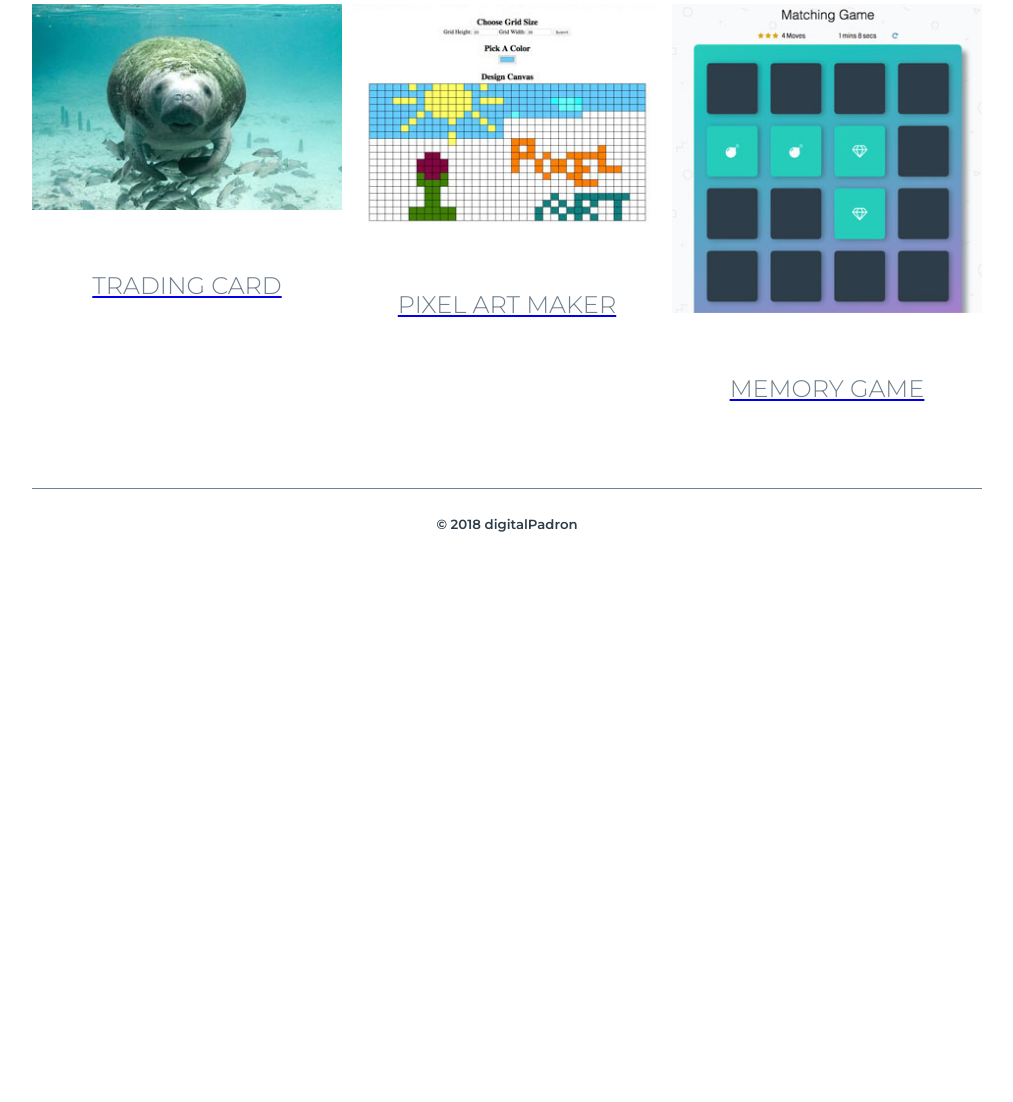
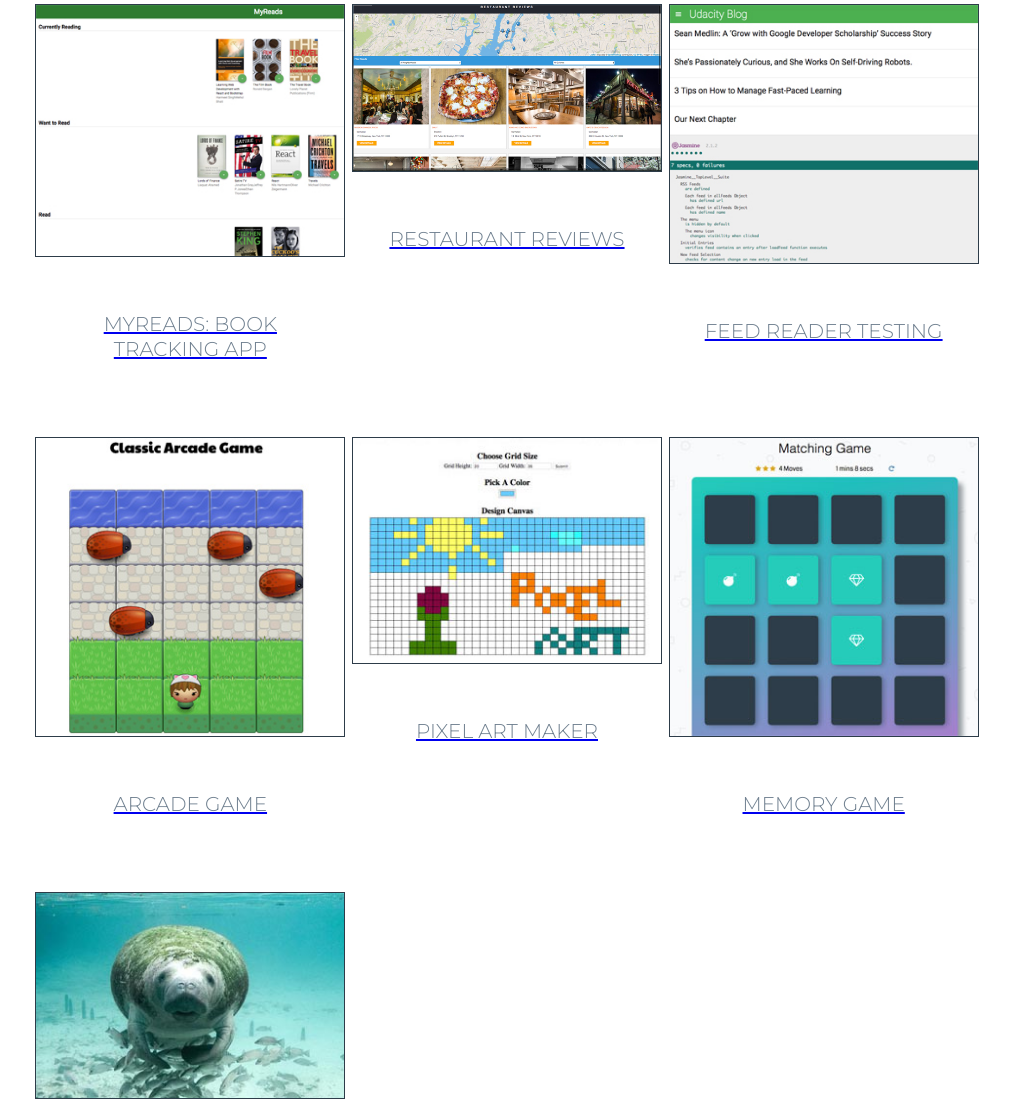
Before and after one commit to ypadron/ypadron.github.io, a plain HTML site: page index.html in a window 1280 px wide. Shown: the part 886-1988 px from the top of the page, without its empty margins (133-1146 px from the left). Before the commit the page ends 1446 px from the top, so only its background shows below. Drawn offline with Linux system fonts and the light colour scheme.

Commit message:
style: Update page layout

```diff
--- a/index.html
+++ b/index.html
@@ -15,7 +15,7 @@
         <img src="images/icon-udacity_72.jpg" class="logo" alt="Udacity Logo">
         <div id="header-title">
           <h1 class="title">Yasmeen Padron</h1>
-          <h3 class="sub-title">Front-End Ninja</h3>
+          <h3 class="sub-title">Front-End Web Developer</h3>
         </div>
         <nav id="drawer">
           <ul>
@@ -40,25 +40,61 @@
         <p>Grow with Google Developer Scholarship Projects.</p>
 
         <section id="work" class="projects">
-          <div class="project one">
-            <img src="images/manatee-387193_316.jpg" alt="Manatee covered in algae" >
-            <a href="https://ypadron.github.io/fend-animal-trading-cards/">
-            <h2 class="project-title">Trading Card</h2>
-            </a>
+<!--
+          <div class="project eight">
+          <img src="images/memory-game_316.jpg" alt="">
+          <a href="https://ypadron.github.io/">
+            <h2 class="project-title">Neighborhood Map</h2>
+          </a>
+          </div>
+ -->
+          <div class="project seven">
+          <img src="images/myreads-app_300h.jpg" alt="">
+          <a href="https://github.com/ypadron/reactnd-project-myreads-starter">
+            <h2 class="project-title">MyReads: Book Tracking App</h2>
+          </a>
+          </div>
+
+          <div class="project six">
+          <img src="images/restaurant-reviews_lg.jpg" alt="">
+          <a href="https://github.com/ypadron/mws-restaurant-stage-1">
+            <h2 class="project-title">Restaurant Reviews</h2>
+          </a>
+          </div>
+
+          <div class="project five">
+          <img src="images/feed-reader_300h.jpg" alt="">
+          <a href="https://github.com/ypadron/frontend-nanodegree-feedreader">
+            <h2 class="project-title">Feed Reader Testing</h2>
+          </a>
+          </div>
+
+          <div class="project four">
+          <img src="images/arcade-game_316.jpg" alt="Classic Frogger style arcade game">
+          <a href="https://github.com/ypadron/frontend-nanodegree-arcade-game">
+            <h2 class="project-title">Arcade Game</h2>
+          </a>
           </div>
 
           <div class="project two">
             <img src="images/pixel-art-maker_316.jpg" alt="crude pixel art of sun and a flower">
-            <a href="https://ypadron.github.io/pixel-art-maker/">
+            <a href="https://github.com/ypadron/pixel-art-maker">
             <h2 class="project-title">Pixel Art Maker</h2>
             </a>
           </div>
 
           <div class="project three">
           <img src="images/memory-game_316.jpg" alt="Sixteen tile memory game board">
-          <a href="https://ypadron.github.io/fend-project-memory-game/">
+          <a href="https://github.com/ypadron/fend-project-memory-game">
             <h2 class="project-title">Memory Game</h2>
           </a>
+          </div>
+
+          <div class="project one">
+            <img src="images/manatee-387193_316.jpg" alt="Manatee covered in algae" >
+            <a href="https://github.com/ypadron/fend-animal-trading-cards">
+            <h2 class="project-title">Trading Card</h2>
+            </a>
           </div>
 
         </section>
--- a/responsive.css
+++ b/responsive.css
@@ -114,17 +114,21 @@
   }
 
   .projects {
-    display: flex;
-    justify-content: space-between;
+    display: grid;
+    grid-template-columns: repeat(3, 1fr);
+    /* justify-content: space-between; */
   }
 
   .project img {
-    max-width: 290px;
+    /* max-width: 316px; */
     width: 100%;
+    max-height: 300px;
+    border: solid 1px;
   }
 
   .project-title {
     display: block;
+    line-height: 1.25em;
     font-size: 1.25em;
     font-weight: 200;
     text-align: center;
@@ -193,6 +197,6 @@
     width: 100%;
   }
   .project-title {
-    font-size: 1.5em;
+    font-size: 1.25em;
   }
 }
```
Also changed, not shown: images/arcade-game_316.jpg (added), images/feed-reader_300h.jpg (added), images/myreads-app_300h.jpg (added), images/myreads-app_464.jpg (added), images/restaurant-reviews_300h.jpg (added), images/restaurant-reviews_316.jpg (added), images/restaurant-reviews_lg.jpg (added).
